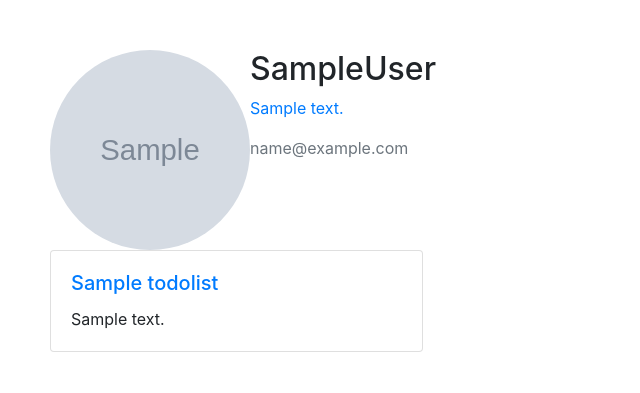
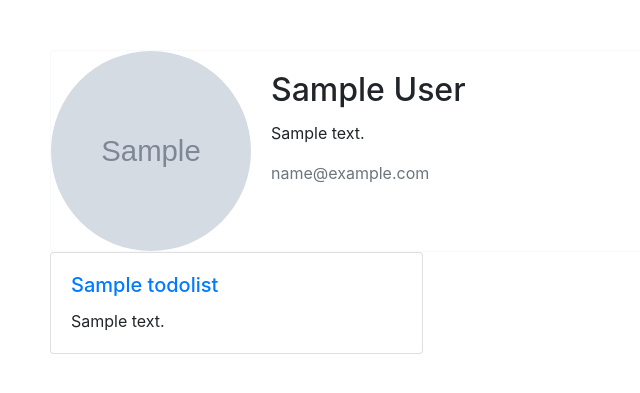
Before and after one commit to aaroosh-07/django-blog, a Django app: a page that uses main/templates/main/profile.html in a window 1280 px wide. Shown: the part 70-463 px from the top of the page, without its empty margins (0-640 px from the left). Run offline with Django 3.2, Linux system fonts and the light colour scheme; a user stored in the database is signed in; tables that the repository leaves empty hold one stand-in row (values such as "Sample post"); grey boxes marked "Sample" are stand-in pictures; some libraries are stand-ins or nearby versions.

Commit message:
improved profile views

```diff
--- a/main/templates/main/profile.html
+++ b/main/templates/main/profile.html
@@ -5,14 +5,21 @@
 
 {%block content%}
 
-  <div class="media">
-    <img class="rounded-circle account-img" src="{{ user.profile.image.url }}">
-    <div class="media-body">
-      <h2 class="account-heading">{{ user.first_name }}{{ user.last_name }}</h2>
-      <p class="text-primary"> {{ user.profile.description}} </p>
-      <p class="text-secondary">{{ user.email }}</p>
+  <div class="card border-light">
+    <div class="row no-gutters">
+
+        <img class="rounded-circle account-img" src="{{ u.profile.image.url }}">
+
+
+        <div class="card-body">
+          <h2 class="card-title">{{ u.first_name }} {{ u.last_name }}</h2>
+          <p class="card-text"> {{ u.profile.description}} </p>
+          <p class="text-secondary">{{ u.email }}</p>
+        </div>
+
     </div>
   </div>
+
 <div class="row row-cols-1 row-cols-md-3">
     {% for post in posts %}
     <div class="col mb-4">
--- a/main/views.py
+++ b/main/views.py
@@ -44,6 +44,7 @@ def profile(response , username):
     u = User.objects.get(username=username)
     posts = u.todolist_set.all()
     content={
+        'u':u,
         'posts':posts
     }
     return render(response , "main/profile.html",content)
```
